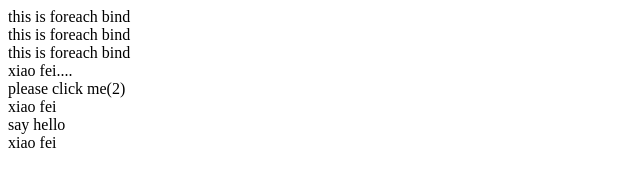
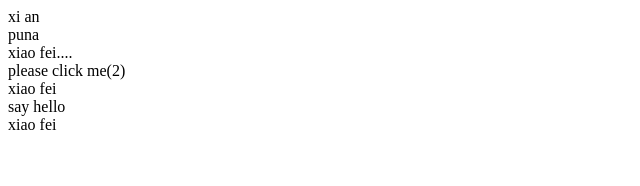
Before and after one commit to kkkkkxiaofei/Dig-Knockout, a plain HTML site: page index.html in a window 1280 px wide. Shown: the whole page, without its empty margins (0-640 px from the left). Drawn offline with Linux system fonts and the light colour scheme.

Commit message:
can render data by foreach element

```diff
--- a/index.html
+++ b/index.html
@@ -5,8 +5,8 @@
 </head>
 <body>
 	<template id="test">
-		<div data-bind="foreach: (function(){return [123,456,789];})()">
-			<div data-bind="text: 'this is foreach bind'">
+		<div data-bind="foreach: locations">
+			<div data-bind="text: name">
 			</div>
 		</div>
 		<div data-bind="text: x.y()">
--- a/index.js
+++ b/index.js
@@ -12,7 +12,11 @@
 			y: function() {
 				return "xiao fei....";
 			}
-		}
+		},
+		locations: [
+			{name: "xi an", country: "China"},
+			{name: "puna", country: "India"}
+		]
 	};
 	ko.applyBindings(viewModel, 'test');
 })(this);
--- a/knockout.js
+++ b/knockout.js
@@ -1,7 +1,7 @@
 /*
-*       Author: kkkkkxiaofei.github.io
+*       Author: github kkkkkxiaofei
 *         Date: 2015.12.2
-*  Information: This library will show the deep know of MVVM framewrok, for example Knockoutjs
+*  Information: This library will show the deep knowledge of MVVM framewrok, for example Knockoutjs
 */
 (function(root, $) {
 	var root = root;
@@ -33,7 +33,7 @@
 						if(root._value.length > 0) {
 							for(var i = 0;i < root._value.length;i++) {
 								var copy = $(realSubNodes).clone();
-								renderSubNodes(copy, viewModel);
+								renderSubNodes(copy, root._value[i]);
 								copy.length > 0 && root.append(copy);
 							}
 						} else {
```
